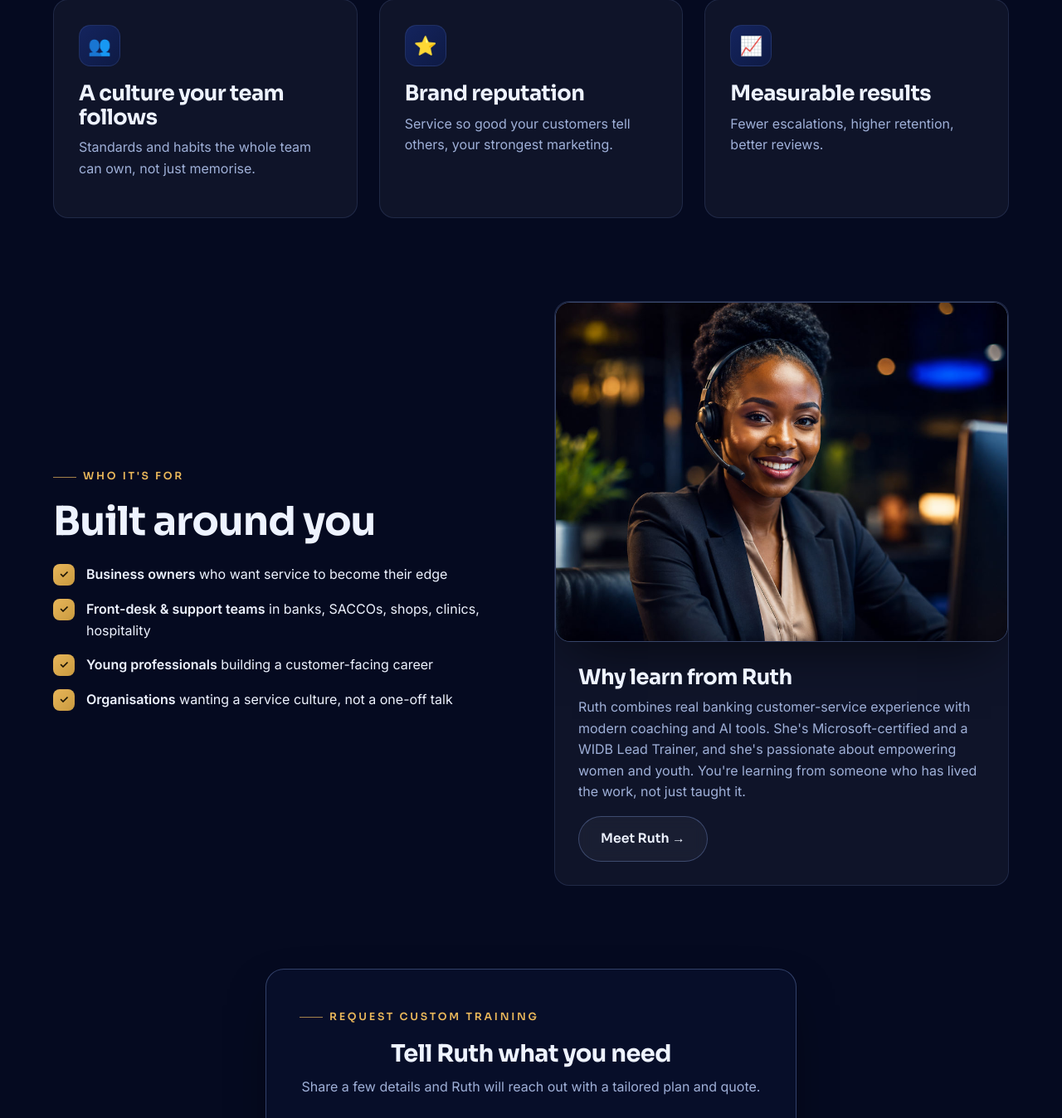
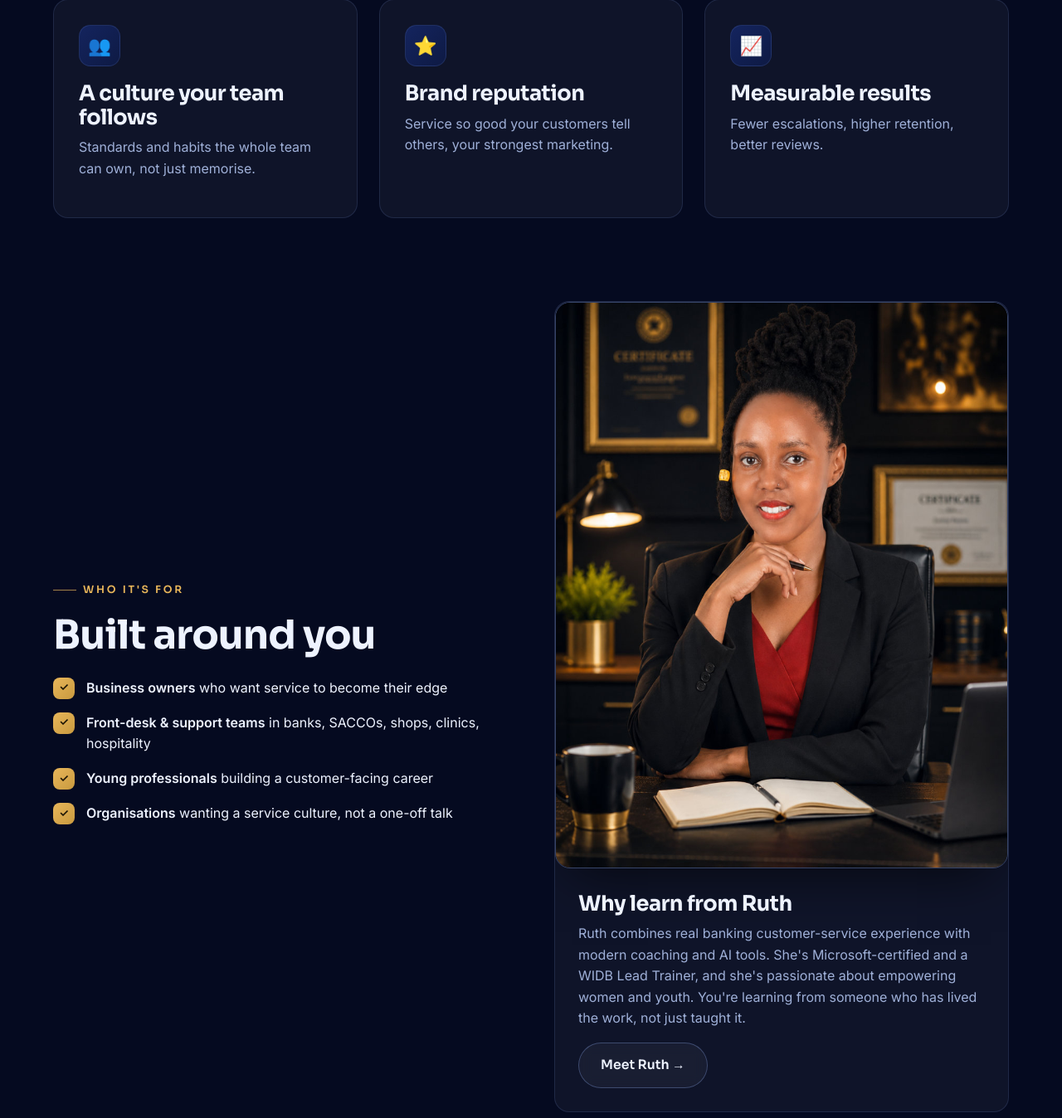
Before and after one commit to princess-israel/ruth-jackson-coach, a PHP site: page /customer-service.html in a window 1280 px wide. Shown: the part 1488-2836 px from the top of the page at 83% size. Run offline with PHP 8.4, Linux system fonts and the light colour scheme; some libraries are stand-ins or nearby versions.

Commit message:
Swap customer-service feature image to Ruth's real office portrait

```diff
--- a/assets/css/styles.css
+++ b/assets/css/styles.css
@@ -195,7 +195,7 @@ section{position:relative}
 .prog-detail-img{width:100%;border-radius:18px;border:1px solid var(--line-strong);box-shadow:var(--shadow);margin-bottom:22px;aspect-ratio:16/9;object-fit:cover}
 .article-hero-img{width:100%;border-radius:18px;border:1px solid var(--line-strong);box-shadow:var(--shadow);margin:18px 0 30px;aspect-ratio:16/9;object-fit:cover}
 .post-card .post-img{height:160px;margin:-28px -28px 18px;border-radius:var(--radius) var(--radius) 0 0;background-size:cover;background-position:center}
-.cs-feature-img{width:100%;border-radius:18px;border:1px solid var(--line-strong);box-shadow:var(--shadow);aspect-ratio:4/3;object-fit:cover}
+.cs-feature-img{width:100%;border-radius:18px;border:1px solid var(--line-strong);box-shadow:var(--shadow);aspect-ratio:4/5;object-fit:cover;object-position:center 22%}
 .empower-band{position:relative;border-radius:28px;overflow:hidden;border:1px solid var(--line-strong);min-height:280px;display:flex;align-items:center;padding:54px;background-size:cover;background-position:center;box-shadow:var(--shadow)}
 .empower-band::before{content:"";position:absolute;inset:0;background:linear-gradient(90deg,rgba(5,10,32,.92),rgba(5,10,32,.55) 60%,rgba(5,10,32,.3))}
 .empower-band>*{position:relative;z-index:1;max-width:34em}
--- a/customer-service.html
+++ b/customer-service.html
@@ -75,7 +75,7 @@
       </ul>
     </div>
     <div class="card reveal" style="padding:0;overflow:hidden">
-      <img class="cs-feature-img" src="assets/img/customer-service.jpg" alt="Professional customer service">
+      <img class="cs-feature-img" src="assets/img/about-ruth.jpg" alt="Ruth Jackson">
       <div style="padding:28px">
       <h3>Why learn from Ruth</h3>
       <p class="muted">Ruth combines real banking customer-service experience with modern coaching and AI tools. She's Microsoft-certified and a WIDB Lead Trainer, and she's passionate about empowering women and youth. You're learning from someone who has lived the work, not just taught it.</p>
```
